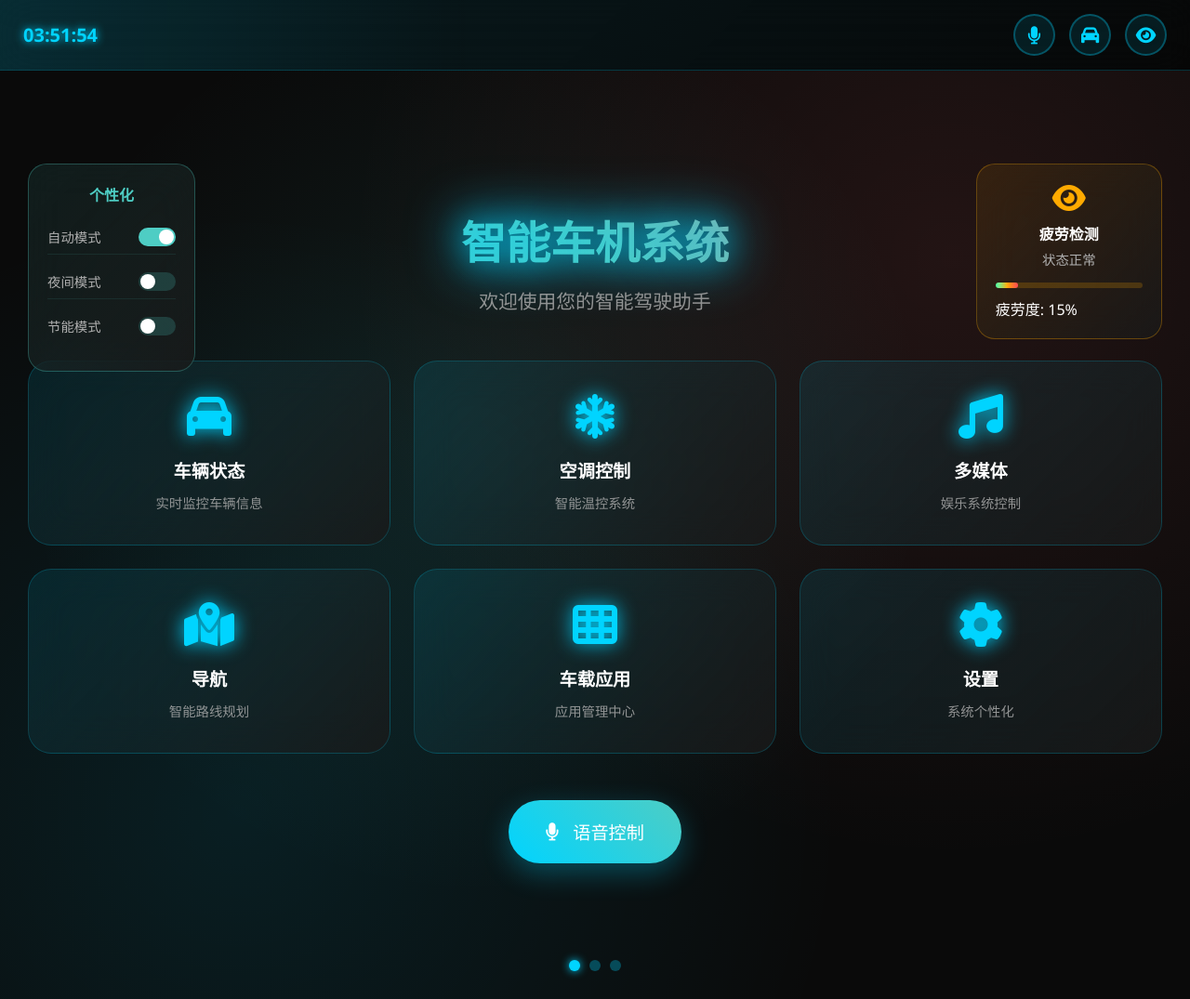
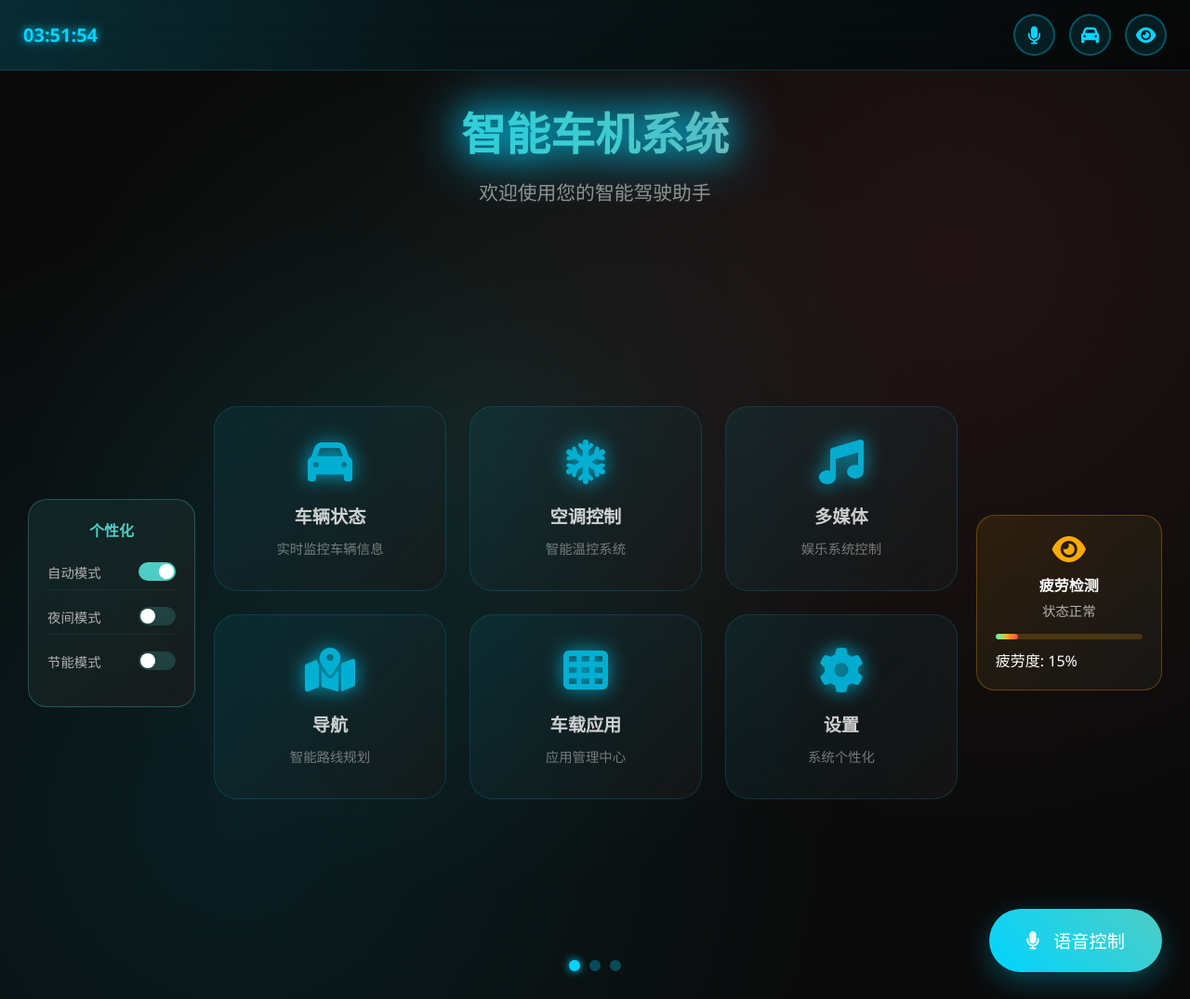
Before and after one commit to Daniel-SunQ/MCs, a Flask app: page / in a window 1280 px wide. Shown: the whole page at 93% size. Run offline with Flask 3, Linux system fonts and the light colour scheme; data that the repository does not hold is empty.

Commit message:
Imporve UI and switching logic, fix main screen button visibility

```diff
--- a/static/css/style.css
+++ b/static/css/style.css
@@ -153,7 +153,7 @@ body {
     height: calc(100vh - 75px);
     display: flex;
     flex-direction: column;
-    justify-content: center;
+    justify-content: space-between;
     position: relative;
 }
 
@@ -176,6 +176,7 @@ body {
     margin-bottom: 50px;
     position: relative;
     z-index: 1;
+    color: var(--text-secondary);
 }
 
 .welcome-section h1 {
@@ -200,13 +201,22 @@ body {
     color: var(--text-secondary);
 }
 
+.main-content-wrapper {
+    display: flex;
+    justify-content: space-between;
+    align-items: center;
+    gap: 20px;
+    flex-grow: 1;
+    margin-bottom: 20px;
+}
+
 .function-grid {
     display: grid;
     grid-template-columns: repeat(3, 1fr);
     gap: 25px;
-    margin-bottom: 50px;
     position: relative;
     z-index: 1;
+    flex-grow: 1;
 }
 
 .function-card {
@@ -220,6 +230,7 @@ body {
     border: 1px solid rgba(0, 212, 255, 0.2);
     position: relative;
     overflow: hidden;
+    opacity: 0.8;
 }
 
 .function-card::before {
@@ -274,9 +285,10 @@ body {
 
 /* 语音控制按钮 */
 .voice-control {
-    text-align: center;
-    position: relative;
-    z-index: 1;
+    position: absolute;
+    bottom: 30px;
+    right: 30px;
+    z-index: 101;
 }
 
 .voice-btn {
@@ -291,7 +303,7 @@ body {
     display: flex;
     align-items: center;
     gap: 15px;
-    margin: 0 auto;
+    margin: 0;
     position: relative;
     overflow: hidden;
     box-shadow: 0 10px 30px rgba(0, 212, 255, 0.3);
@@ -349,9 +361,7 @@ body {
 
 /* 疲劳检测模块 */
 .fatigue-detection {
-    position: absolute;
-    top: 100px;
-    right: 30px;
+    position: relative;
     background: linear-gradient(135deg, rgba(255, 170, 0, 0.1) 0%, rgba(26, 26, 26, 0.8) 100%);
     backdrop-filter: blur(20px);
     border-radius: 20px;
@@ -359,6 +369,7 @@ body {
     border: 1px solid rgba(255, 170, 0, 0.3);
     width: 200px;
     z-index: 50;
+    flex-shrink: 0;
 }
 
 .fatigue-status {
@@ -418,9 +429,7 @@ body {
 
 /* 个性化设置模块 */
 .personalization {
-    position: absolute;
-    top: 100px;
-    left: 30px;
+    position: relative;
     background: linear-gradient(135deg, rgba(78, 205, 196, 0.1) 0%, rgba(26, 26, 26, 0.8) 100%);
     backdrop-filter: blur(20px);
     border-radius: 20px;
@@ -428,6 +437,7 @@ body {
     border: 1px solid rgba(78, 205, 196, 0.3);
     width: 180px;
     z-index: 50;
+    flex-shrink: 0;
 }
 
 .personalization h3 {
--- a/static/js/main.js
+++ b/static/js/main.js
@@ -160,6 +160,9 @@ function updateTime() {
 
 // 显示模块
 function showModule(moduleName) {
+    const swipeIndicator = document.querySelector('.swipe-indicator');
+    if (swipeIndicator) swipeIndicator.style.display = 'none';
+
     // 隐藏所有模块
     const modules = document.querySelectorAll('.module');
     modules.forEach(module => {
@@ -179,6 +182,9 @@ function showModule(moduleName) {
 
 // 返回主界面
 function showMainInterface() {
+    const swipeIndicator = document.querySelector('.swipe-indicator');
+    if (swipeIndicator) swipeIndicator.style.display = 'flex';
+
     // 隐藏所有模块
     const modules = document.querySelectorAll('.module');
     modules.forEach(module => {
--- a/templates/index.html
+++ b/templates/index.html
@@ -35,6 +35,24 @@
                         <p>欢迎使用您的智能驾驶助手</p>
                     </div>
 
+                    <div class="main-content-wrapper">
+                        <!-- 个性化设置模块 -->
+                        <div class="personalization">
+                            <h3>个性化</h3>
+                            <div class="personalization-item">
+                                <span>自动模式</span>
+                                <div class="personalization-toggle active" onclick="togglePersonalization('auto')"></div>
+                            </div>
+                            <div class="personalization-item">
+                                <span>夜间模式</span>
+                                <div class="personalization-toggle" onclick="togglePersonalization('night')"></div>
+                            </div>
+                            <div class="personalization-item">
+                                <span>节能模式</span>
+                                <div class="personalization-toggle" onclick="togglePersonalization('eco')"></div>
+                            </div>
+                        </div>
+
                         <div class="function-grid">
                             <div class="function-card" onclick="showModule('vehicle')">
                                 <i class="fas fa-car"></i>
```
Also changed, not shown: other parts of static/css/style.css (+45 -23 lines), other parts of templates/index.html (+37 -41 lines). Lines whose indentation alone changed are shown as unchanged.
